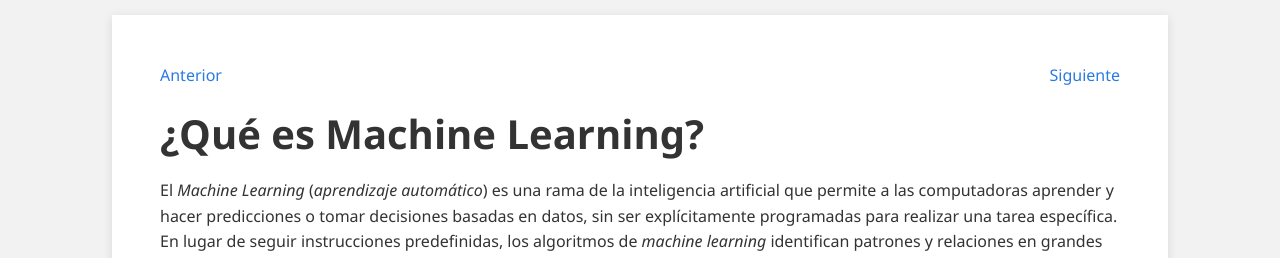
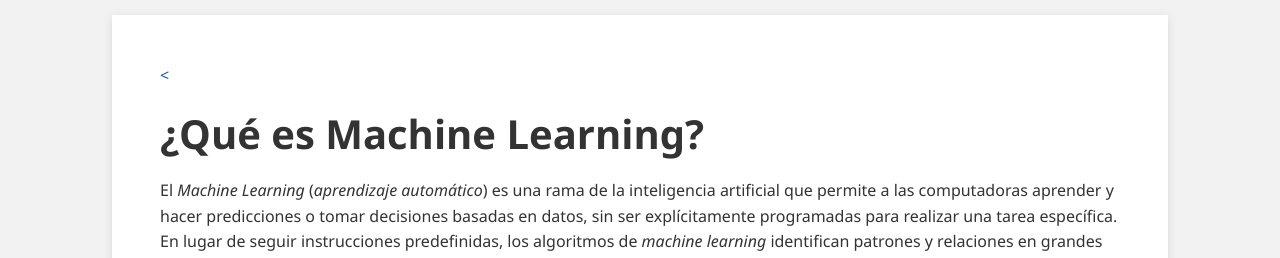
Before and after one commit to msmdotnet/machinelearningintro, a Jekyll site: the page built from content/1-que-es-machine-learning.md, in a window 1280 px wide. Shown: the top 258 px of the page. Built offline with Jekyll 4.4.1, drawn with Linux system fonts in a browser that asks for light colours; our own code applies the rules of GitHub Pages for plain Markdown files.

Commit message:
Update base.html

```diff
--- a/_layouts/base.html
+++ b/_layouts/base.html
@@ -8,8 +8,10 @@
       <div class="wrapper">
 
         <div class="headercontainer">
-           <a href="#">Anterior</a>
-           <a href="#">Siguiente</a>
+          <a href="{{ page.previousurl }}"> &lt; {{ page.previoustitle }}</a>
+          {% if page.nexturl %}
+             <a href="{{ page.nexturl }}"> {{ page.nexttitle }}  &gt; </a>
+          {% endif %}
         </div>
 
         {{ content }}
```
